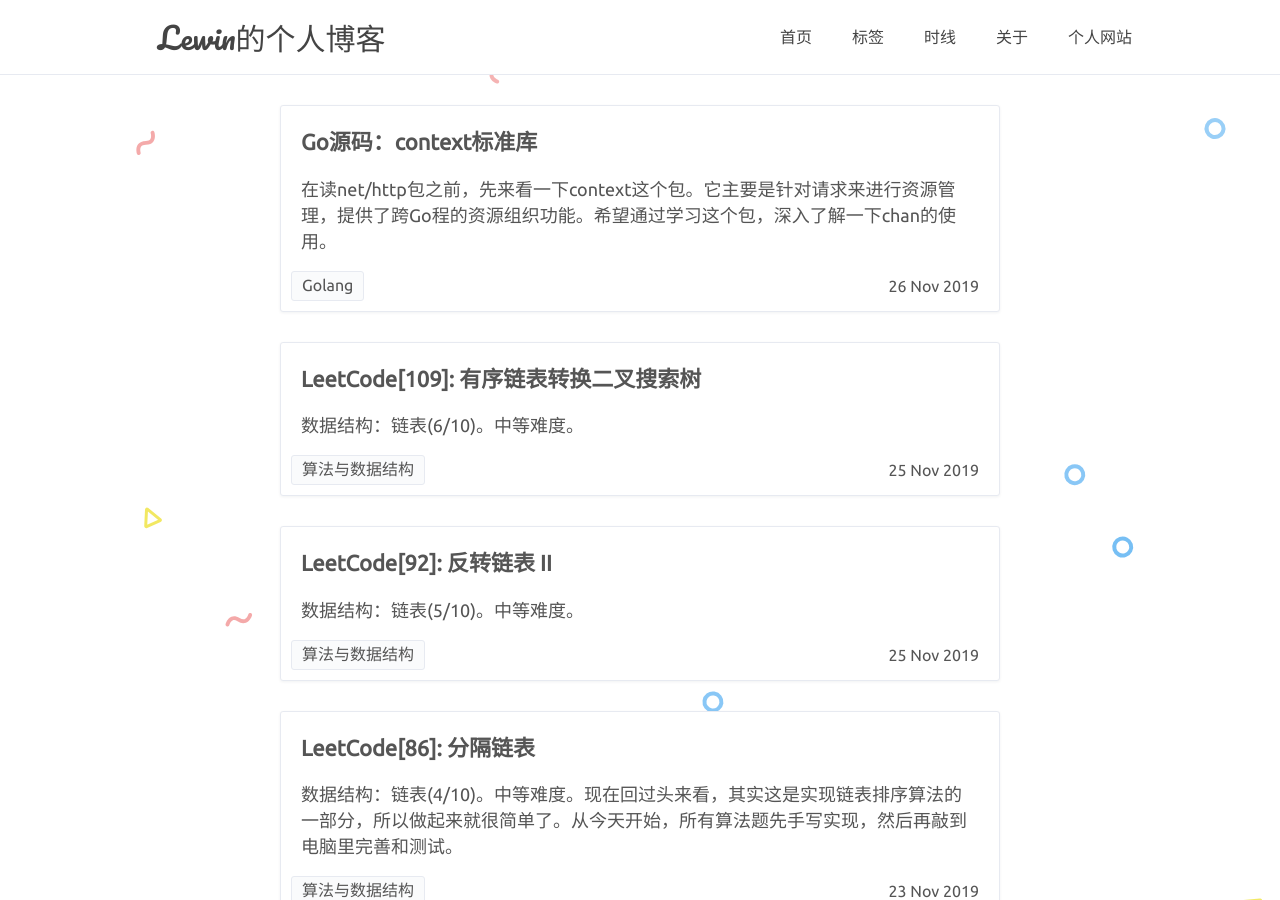
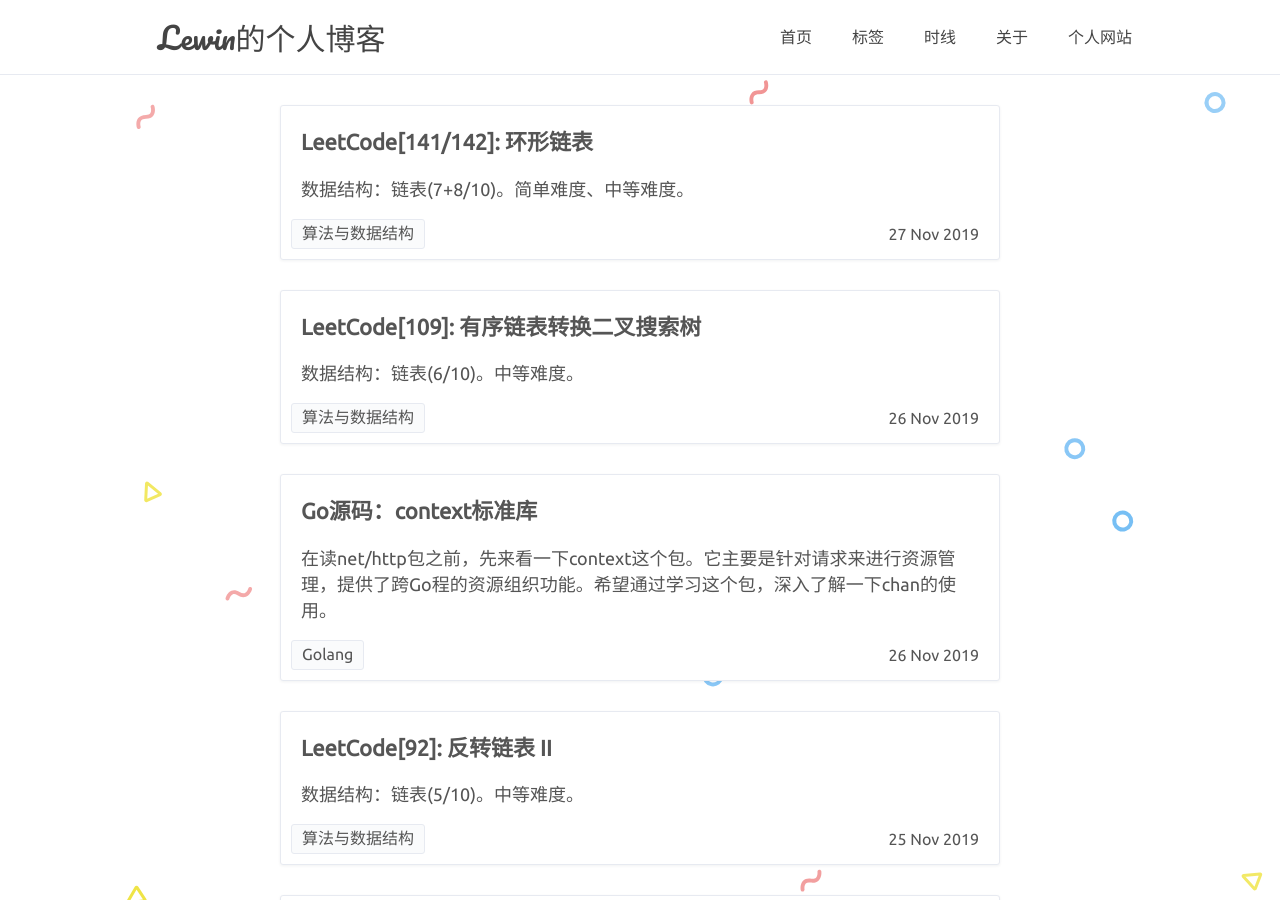
Before and after one commit to Saodd/Saodd.github.io.backup-Jun2020, a Jekyll site: the page built from index.html, in a window 1280 px wide and 900 px high. Built offline with Jekyll 4.4.1, drawn with Linux system fonts in a browser that asks for light colours; comment, search, counter and statistics services are not loaded; some of the changed lines change nothing that is shown; some of the changed text lies outside the part shown.

Commit message:
LeetCode 141/142

````diff
--- a/_posts/2019-11-26-LeetCode-109.MD
+++ b/_posts/2019-11-26-LeetCode-109.MD
@@ -1,7 +1,7 @@
 ---
 layout: post
 title:  "LeetCode[109]: 有序链表转换二叉搜索树"
-date:   2019-11-25
+date:   2019-11-26
 tags: 算法与数据结构
 color: rgb(255,0,0)
 ---
--- /dev/null
+++ b/_posts/2019-11-27-LeetCode-141-142.MD
@@ -0,0 +1,227 @@
+---
+layout: post
+title:  "LeetCode[141/142]: 环形链表"
+date:   2019-11-27
+tags: 算法与数据结构
+color: rgb(255,0,0)
+---
+
+> 数据结构：链表(7+8/10)。简单难度、中等难度。
+
+# 141. 环形链表
+
+## 读题
+
+```text
+给定一个链表，判断链表中是否有环。
+
+为了表示给定链表中的环，我们使用整数 pos 来表示链表尾连接到链表中的位置（索引从 0 开始）。
+如果 pos 是 -1，则在该链表中没有环。
+
+示例 1：
+
+输入：head = [3,2,0,-4], pos = 1
+输出：true
+解释：链表中有一个环，其尾部连接到第二个节点。
+
+示例 2：
+
+输入：head = [1,2], pos = 0
+输出：true
+解释：链表中有一个环，其尾部连接到第一个节点。
+
+示例 3：
+
+输入：head = [1], pos = -1
+输出：false
+解释：链表中没有环。
+
+来源：力扣（LeetCode）
+链接：https://leetcode-cn.com/problems/linked-list-cycle
+著作权归领扣网络所有。商业转载请联系官方授权，非商业转载请注明出处。
+```
+
+## 分析
+
+这题判定的是简单难度。的确，如果对链表比较熟悉，有思路的话，这题是非常简单。
+
+具体实现，无非就是做快慢指针，如果有环的话，快指针会追上慢指针；如果没有环，最后就会达到空指针。
+
+前阵子面试考到这题，当时还不懂链表算法的解题技巧，没能答上来，估计让面试官失望了吧（力扣简单题都不会，回家等消息吧！）。
+
+## 实现
+
+```go
+func hasCycle(head *ListNode) bool {
+    var slow, fast *ListNode = &ListNode{Next: head}, head
+    for fast != nil && fast.Next != nil {
+        if fast == slow || fast.Next == slow {
+            return true
+        }
+        slow = slow.Next
+        fast = fast.Next.Next
+    }
+    return false
+}
+```
+
+手写时间：6分钟。思考时间不多，基本都是在写。输入电脑中运行，一次性通过。
+
+提交成绩：
+
+```text
+执行用时 :8 ms, 在所有 golang 提交中击败了86.42%的用户
+内存消耗 :3.8 MB, 在所有 golang 提交中击败了70.16%的用户
+```
+
+测试用例：
+
+```go
+{
+    name: "示例1",
+    args: args{common.CreateListChainCycle([]int{3, 2, 0, -4}, 1)},
+    want: true,
+},
+{
+    name: "示例2",
+    args: args{common.CreateListChainCycle([]int{1, 2}, 0)},
+    want: true,
+},
+{
+    name: "示例3",
+    args: args{common.CreateListChainCycle([]int{1}, -1)},
+    want: false,
+},
+```
+
+## 其他思路
+
+看到有人给出了一个变种快慢指针，每次前进都会删掉一个节点。思路有点意思，不过会影响原来的链表，不实用。
+
+# 142. 环形链表 II
+
+## 读题
+
+```text
+142. 环形链表 II
+
+给定一个链表，返回链表开始入环的第一个节点。 如果链表无环，则返回 null。
+
+为了表示给定链表中的环，我们使用整数 pos 来表示链表尾连接到链表中的位置（索引从 0 开始）。
+如果 pos 是 -1，则在该链表中没有环。
+
+说明：不允许修改给定的链表。
+
+示例 1：
+
+输入：head = [3,2,0,-4], pos = 1
+输出：tail connects to node index 1
+解释：链表中有一个环，其尾部连接到第二个节点。
+
+示例 2：
+
+输入：head = [1,2], pos = 0
+输出：tail connects to node index 0
+解释：链表中有一个环，其尾部连接到第一个节点。
+
+示例 3：
+
+输入：head = [1], pos = -1
+输出：no cycle
+解释：链表中没有环。
+```
+
+## 分析
+
+是上一题的进阶版。不仅要确认是否有环，还要找到环开始的位置。中等难度。
+
+一开始想，哎呀，快慢指针没有办法保存已经扫描过的路径啊，难道只能用哈希法来解决了吗？
+
+然后仔细一想，既然是快慢指针循环跑圈，那么快慢指针前进的步数是否有有用的数量关系呢？
+
+假定有下图所示的链表，6号节点返回3号节点形成环。
+
+```text
+哑 -> 1 -> 2 -> 3 -> 4 -> 5 -> 6
+                ↑--------------↓
+```
+
+有快、慢指针，都从哑结点出发，他们会在4号节点相遇。假设循环点（3号节点）之前的长度为x，循环点之后的环的宽度为y。
+
+```text
+                     f
+                     s
+哑 -> 1 -> 2 -> 3 -> 4 -> 5 -> 6
+                ↑--------------↓
+      | <- x -> | <-    y  -> |
+```
+
+由于快、慢指针是第一次相遇，也就是说，快指针比慢指针多走了y的长度；也就是说，慢指针总共走了y的长度，快指针总共走了2y的长度。
+
+那么我们把慢指针走的距离标上去：
+
+```text
+      | <-    y  -> |
+                     f
+                     s
+哑 -> 1 -> 2 -> 3 -> 4 -> 5 -> 6
+                ↑--------------↓
+      | <- x -> | <-    y  -> |
+```
+
+有没有发现？左边一段是y，右边一段也是y。由此可得，1-3的长度等于4-6的长度，这个长度就是我们想要知道的x！
+
+重点来了！如果我们此时用一个新的指针，从头部（哑结点）开始走；然后原来的慢（或快）指针从原来的位置继续走。当他们走一个相同的长度（x+1）时，他们一定会在循环开始点（3号节点）相遇！
+
+```text
+      |<------y----->|
+                |<------y----->|
+      |<---x--->|    |<---x--->|
+h->                  s->
+哑 -> 1 -> 2 -> 3 -> 4 -> 5 -> 6
+                ↑--------------↓
+```
+
+相遇的点就是循环开始点！
+
+## 实现
+
+```go
+func detectCycle(head *ListNode) *ListNode {
+    if head==nil || head.Next ==nil{
+        return nil
+    }
+    // 找到相遇节点
+    var insect *ListNode
+    var slow, fast *ListNode = head, head.Next
+    for fast!= nil && fast.Next!= nil {
+        if slow==fast{
+            insect=slow
+            break
+        }
+        slow= slow.Next
+        fast= fast.Next.Next
+    }
+    if insect==nil{
+        return nil
+    }
+    // 从相遇节点出发，找到循环点
+    insect = insect.Next  // 因为head从第一个节点出发，因此insect也要多走一个点
+    for head!= insect{
+        head = head.Next
+        insect=insect.Next
+    }
+    return head
+}
+```
+
+思考时间：20分钟。手写时间：8分钟。
+
+提交成绩：
+
+```text
+执行用时 :8 ms, 在所有 golang 提交中击败了87.63%的用户
+内存消耗 :3.8 MB, 在所有 golang 提交中击败了58.82%的用户
+```
+
+测试用例：（略）
````
